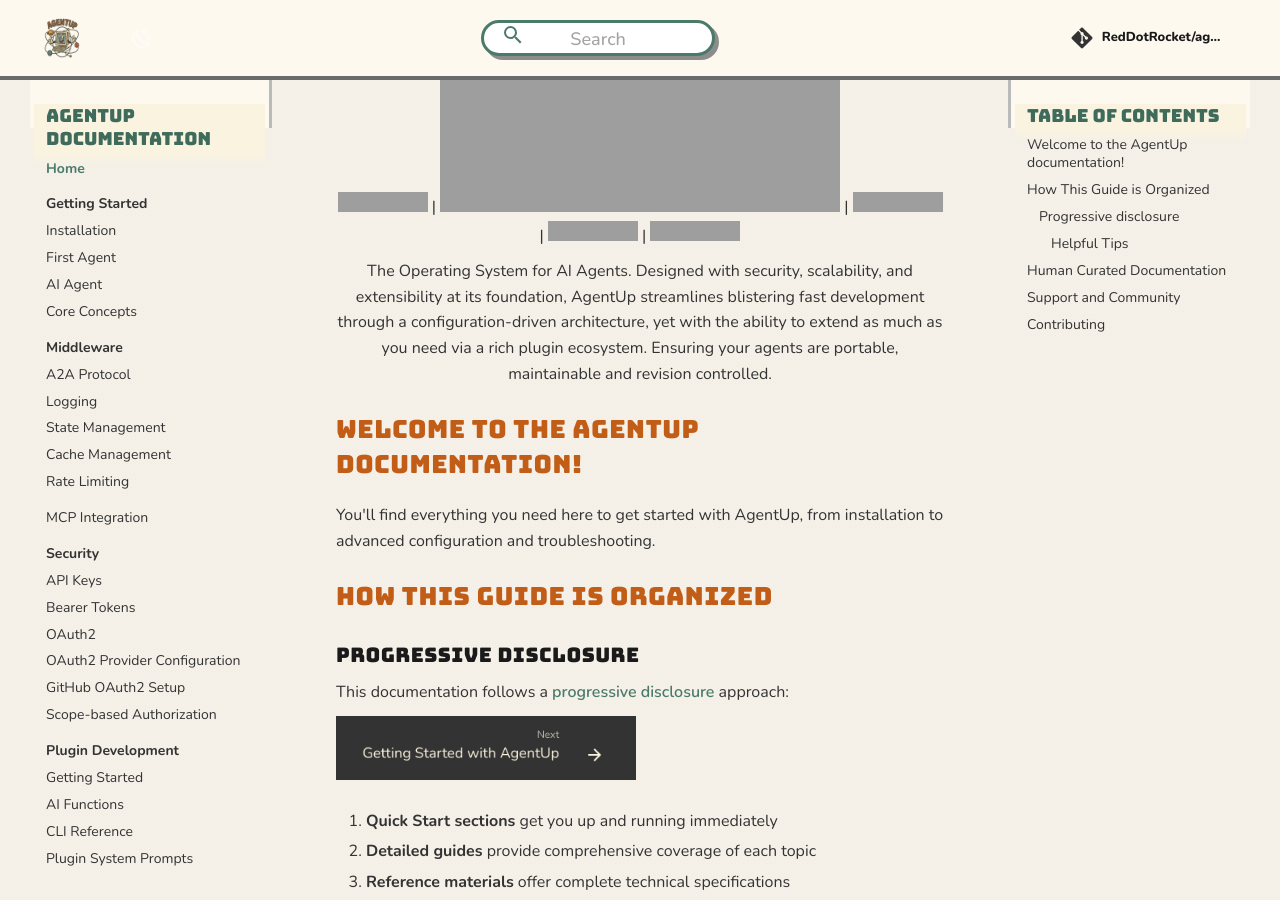
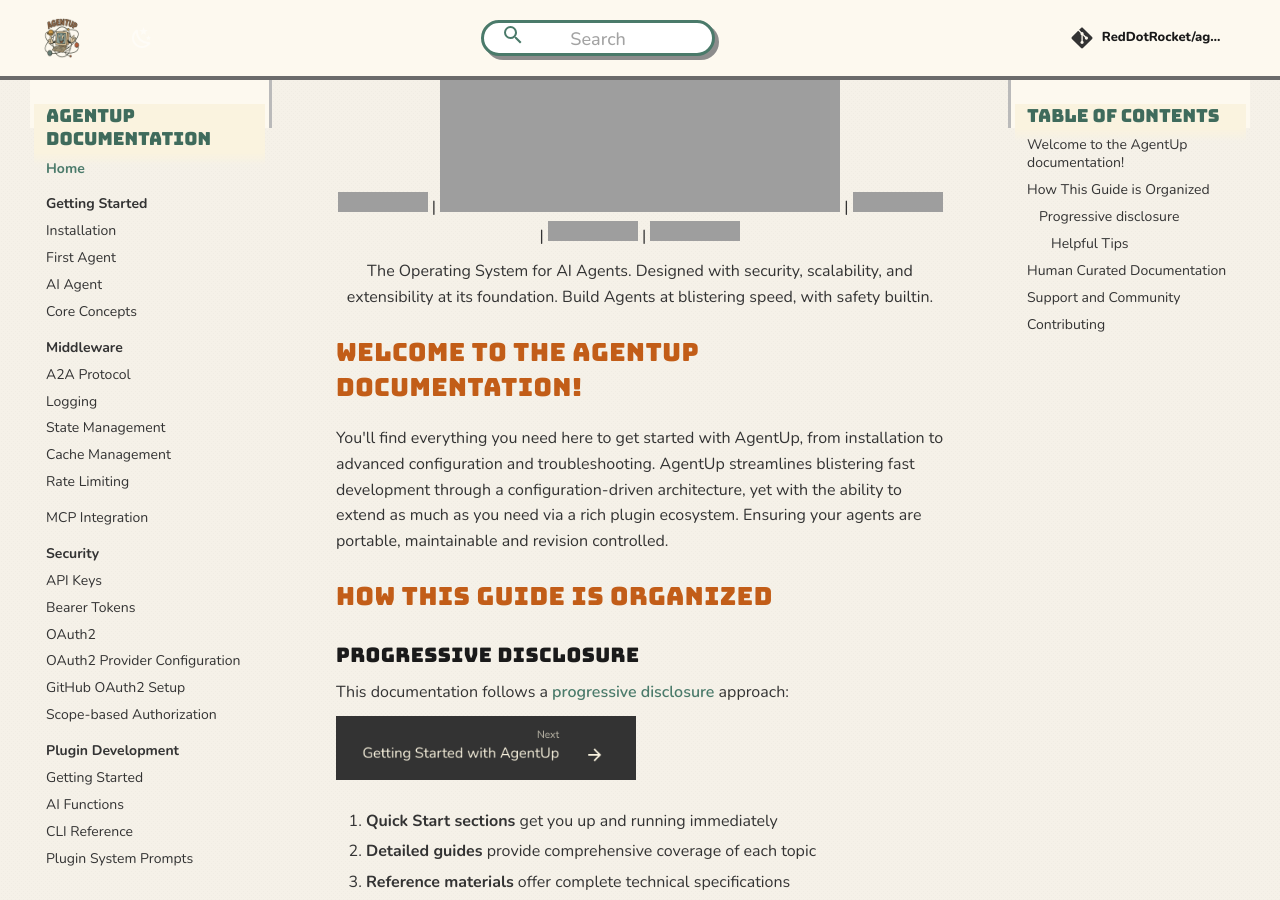
Before and after one commit to SequeI/AgentUp, an MkDocs documentation site: the page built from docs/index.md, in a window 1280 px wide and 900 px high, scrolled down 462 px. Built offline with MkDocs 1.6.1 and Material for MkDocs 9.7.7, drawn with Linux system fonts in a browser that asks for light colours; comment, search, counter and statistics services are not loaded; grey boxes are pictures that could not be loaded.

Commit message:
Update index.md (#183)

```diff
--- a/docs/index.md
+++ b/docs/index.md
@@ -24,12 +24,12 @@
 </p>
 
 <p align="center">
-The Operating System for AI Agents. Designed with security, scalability, and extensibility at its foundation, AgentUp streamlines blistering fast development through a configuration-driven architecture, yet with the ability to extend as much as you need via a rich plugin ecosystem. Ensuring your agents are portable, maintainable and revision controlled.
+The Operating System for AI Agents. Designed with security, scalability, and extensibility at its foundation. Build Agents at blistering speed, with safety builtin.
 </p>
 
 ## Welcome to the AgentUp documentation!
 
-You'll find everything you need here to get started with AgentUp, from installation to advanced configuration and troubleshooting.
+You'll find everything you need here to get started with AgentUp, from installation to advanced configuration and troubleshooting. AgentUp streamlines blistering fast development through a configuration-driven architecture, yet with the ability to extend as much as you need via a rich plugin ecosystem. Ensuring your agents are portable, maintainable and revision controlled.
 
 ## How This Guide is Organized
 
```
